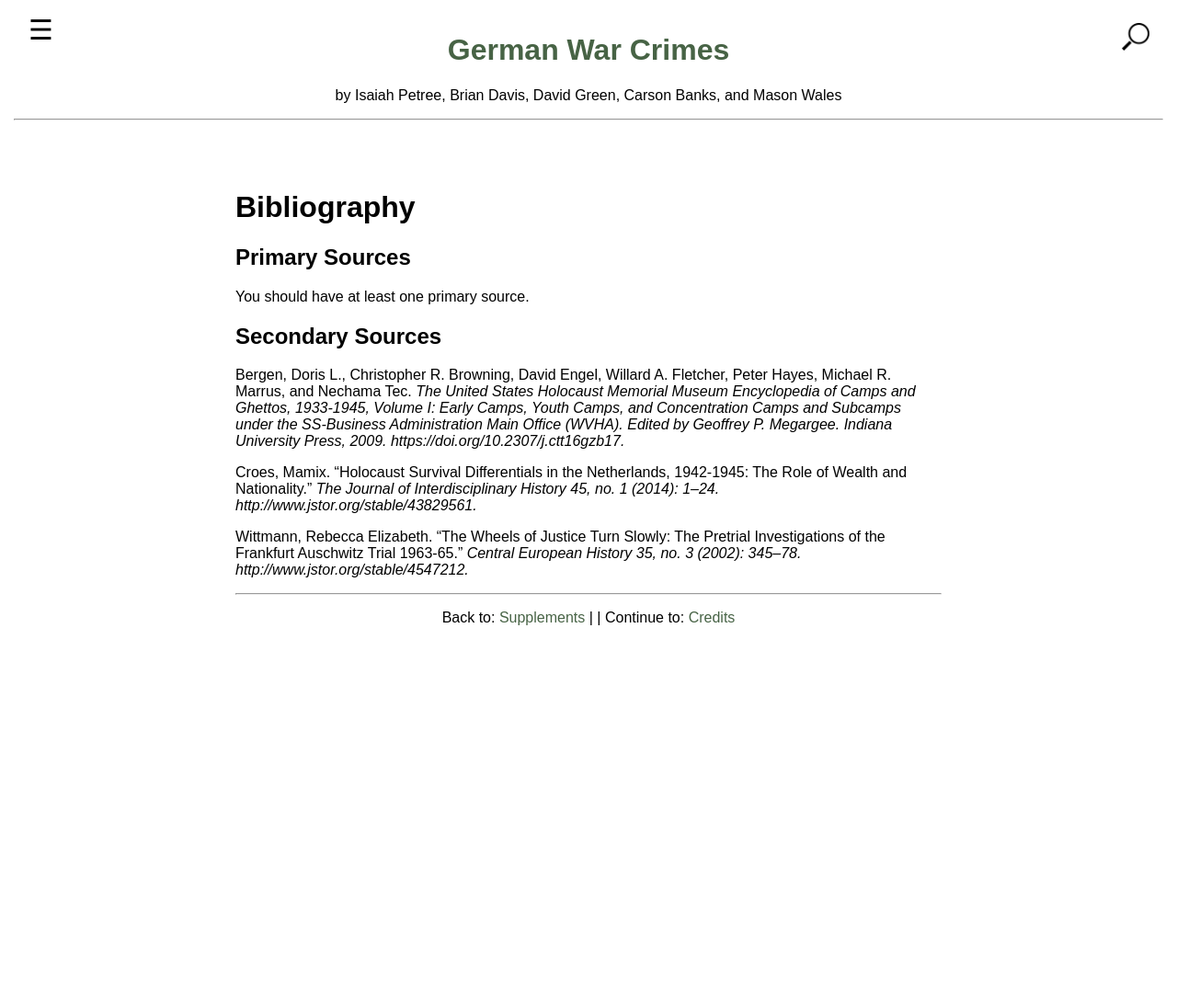
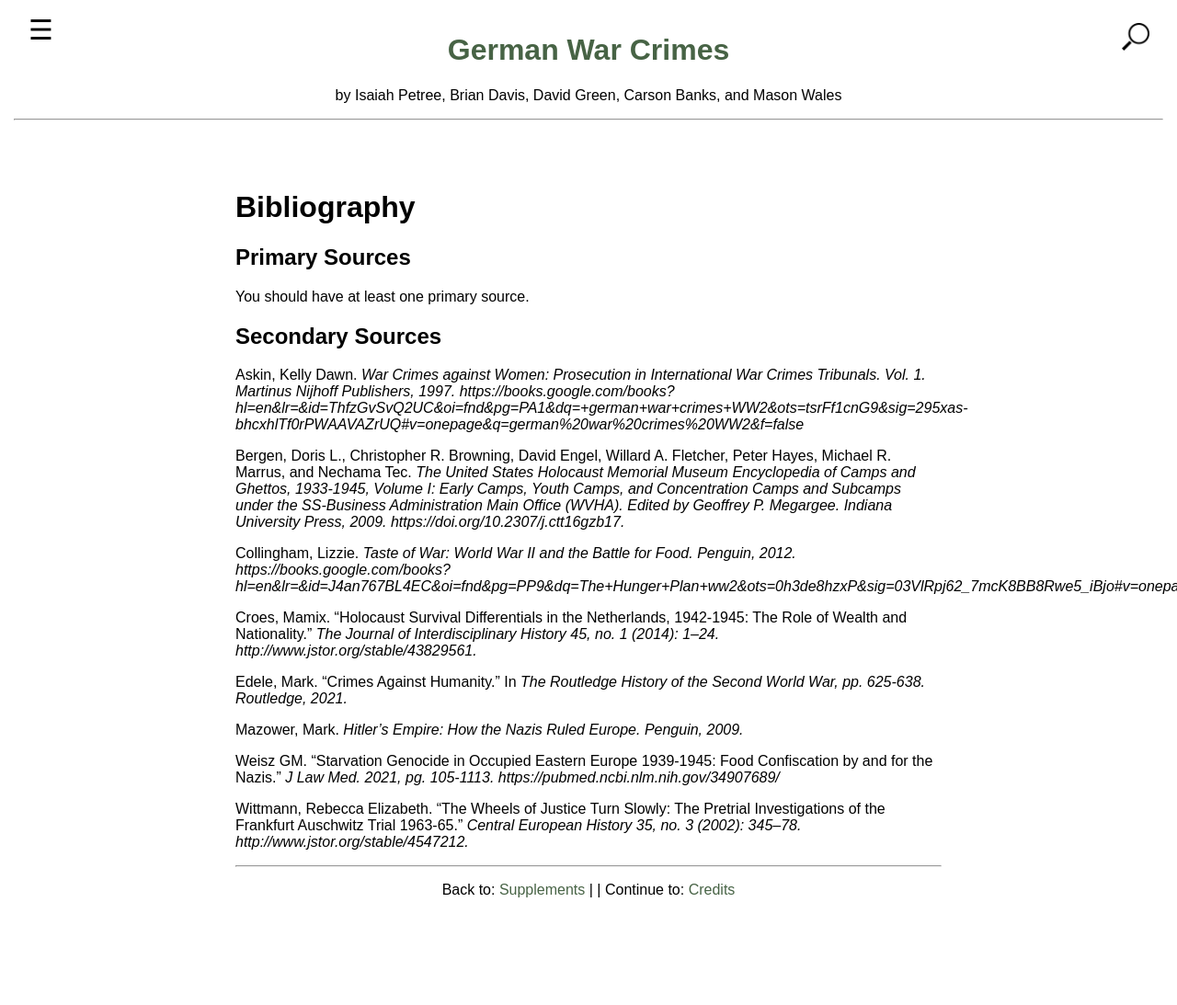
Before and after one commit to isaiah138/PETREE-ISAIAH-HIST-WOH3931, a Jekyll site: the page built from 005_bibliography.md, in a window 1280 px wide. Shown: the whole page at 92% size. Built offline with Jekyll 4.4.1, drawn with Linux system fonts in a browser that asks for light colours; before the commit the page ends 900 px from its top, so only the background shows below that.

Commit message:
Update 005_bibliography.md

```diff
--- a/005_bibliography.md
+++ b/005_bibliography.md
@@ -12,8 +12,18 @@ You should have at least one primary source.
 
 ## Secondary Sources
 
+Askin, Kelly Dawn. <i>War Crimes against Women: Prosecution in International War Crimes Tribunals.<i> Vol. 1. Martinus Nijhoff Publishers, 1997. https://books.google.com/books?hl=en&lr=&id=ThfzGvSvQ2UC&oi=fnd&pg=PA1&dq=+german+war+crimes+WW2&ots=tsrFf1cnG9&sig=295xas-bhcxhlTf0rPWAAVAZrUQ#v=onepage&q=german%20war%20crimes%20WW2&f=false
+
 Bergen, Doris L., Christopher R. Browning, David Engel, Willard A. Fletcher, Peter Hayes, Michael R. Marrus, and Nechama Tec.<i> The United States Holocaust Memorial Museum Encyclopedia of Camps and Ghettos, 1933-1945, Volume I: Early Camps, Youth Camps, and Concentration Camps and Subcamps under the SS-Business Administration Main Office (WVHA).<i> Edited by Geoffrey P. Megargee. Indiana University Press, 2009. https://doi.org/10.2307/j.ctt16gzb17.
+
+Collingham, Lizzie. <i>Taste of War: World War II and the Battle for Food.<i> Penguin, 2012. https://books.google.com/books?hl=en&lr=&id=J4an767BL4EC&oi=fnd&pg=PP9&dq=The+Hunger+Plan+ww2&ots=0h3de8hzxP&sig=03VlRpj62_7mcK8BB8Rwe5_iBjo#v=onepage&q&f=false
 
 Croes, Mamix. “Holocaust Survival Differentials in the Netherlands, 1942-1945: The Role of Wealth and Nationality.” <i>The Journal of Interdisciplinary History 45<i>, no. 1 (2014): 1–24. http://www.jstor.org/stable/43829561.
 
+Edele, Mark. "Crimes Against Humanity." In <i>The Routledge History of the Second World War,<i> pp. 625-638. Routledge, 2021.
+
+Mazower, Mark. <i>Hitler's Empire: How the Nazis Ruled Europe.<i> Penguin, 2009.
+
+Weisz GM. "Starvation Genocide in Occupied Eastern Europe 1939-1945: Food Confiscation by and for the Nazis." <i>J Law Med. 2021,<i> pg. 105-1113. https://pubmed.ncbi.nlm.nih.gov/34907689/
+
 Wittmann, Rebecca Elizabeth. “The Wheels of Justice Turn Slowly: The Pretrial Investigations of the Frankfurt Auschwitz Trial 1963-65.” <i>Central European History 35<i>, no. 3 (2002): 345–78. http://www.jstor.org/stable/4547212.
```
